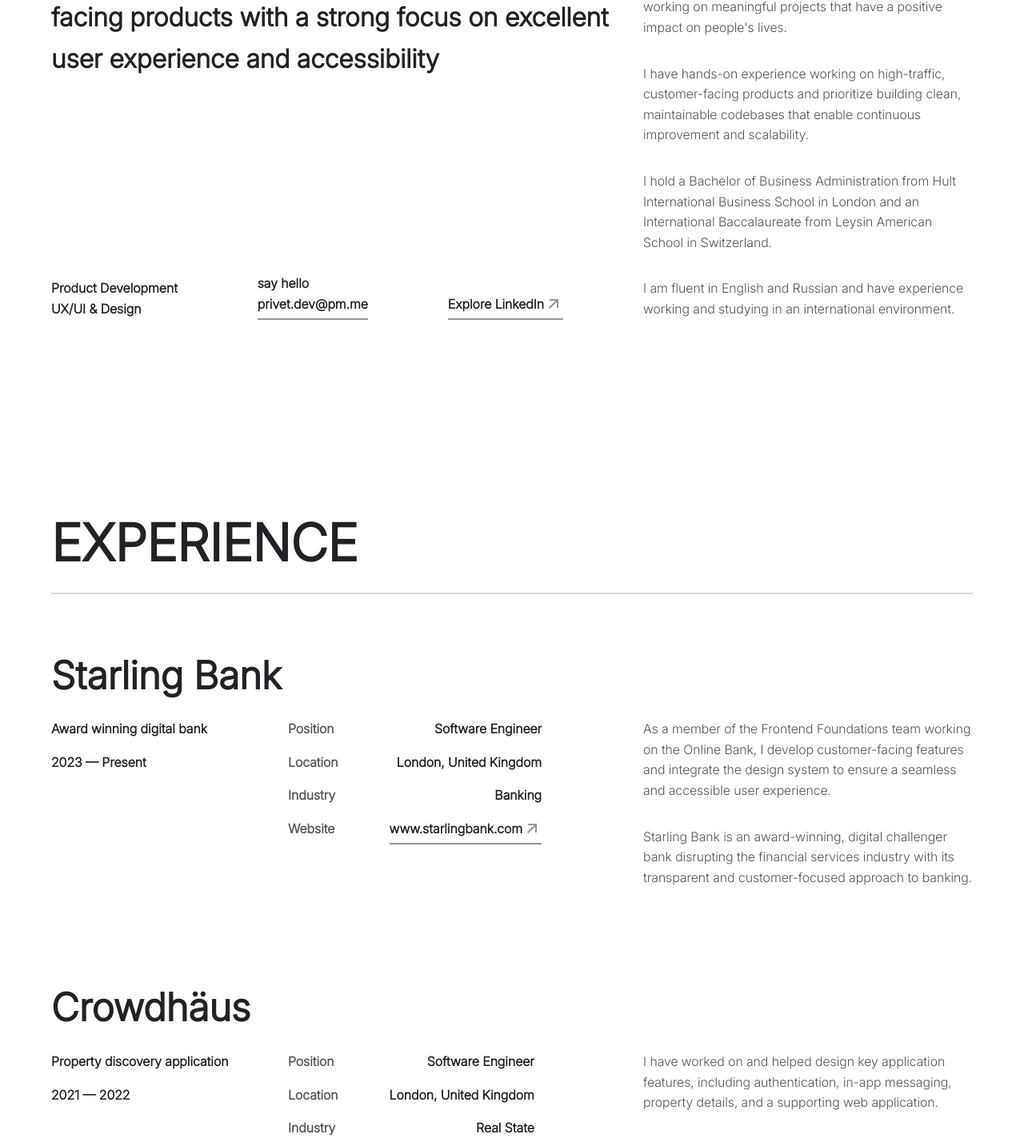
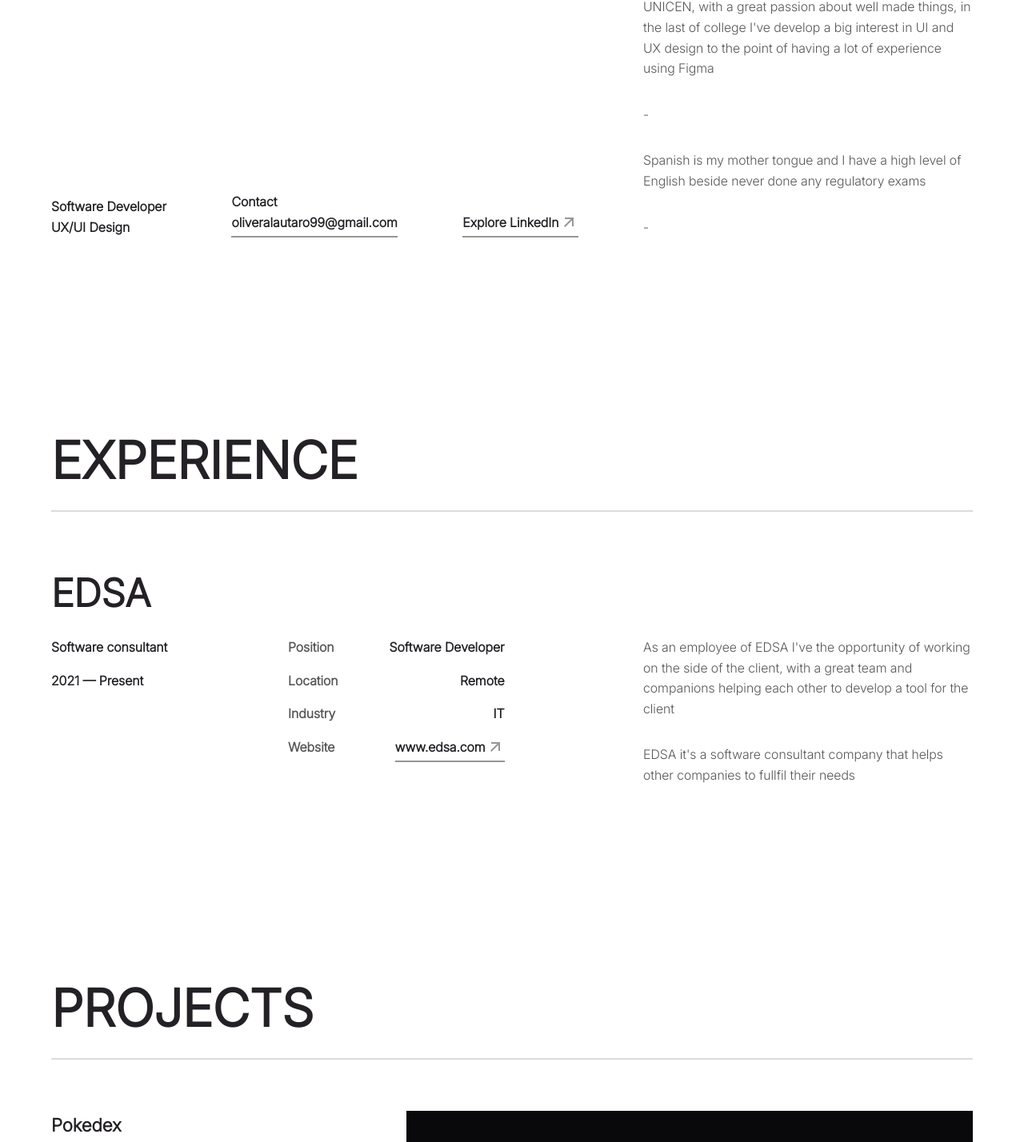
Before and after one commit to kappaggaeru/portfoliov2, a Next.js app: page / in a window 1280 px wide. Shown: the part 1199-2627 px from the top of the page at 80% size. Built offline with nearby package versions, Linux system fonts and the light colour scheme.

Commit message:
Ajuste para que el sitio soporte dos idiomas

```diff
--- a/src/app/components/about-component.tsx
+++ b/src/app/components/about-component.tsx
@@ -1,19 +1,22 @@
+"use client";
+import { useLanguage } from "../context/LanguageContext";
 import { ActionButtonProps } from "../models/button-custom-model";
 import ActionButtonComponent from "./buttons/action-button-component"
 
 export default function AboutComponent() {
+    const { t } = useLanguage();
 
     const props: ActionButtonProps = {
-        firstText: "Explore LinkedIn",
+        firstText: t.linkedin,
         icon: "M16.0037 9.41421L7.39712 18.0208L5.98291 16.6066L14.5895 8H7.00373V6H18.0037V17H16.0037V9.41421Z"
     }
 
 
     const arrayParagraphs = [
-        "Self-taught software engineer with a strong knowledge of TypeScript, Swift, and Java. I am passionate about working on meaningful projects that have a positive impact on people's lives.",
-        "I have hands-on experience working on high-traffic, customer-facing products and prioritize building clean, maintainable codebases that enable continuous improvement and scalability.",
-        "I hold a Bachelor of Business Administration from Hult International Business School in London and an International Baccalaureate from Leysin American School in Switzerland.",
-        "I am fluent in English and Russian and have experience working and studying in an international environment."
+        t.aboutP1,
+        t.aboutP2,
+        t.aboutP3,
+        t.aboutP4
     ];
 
     const paragraphs = arrayParagraphs.map((p, index) =>
@@ -22,17 +25,17 @@
         </p>
     );
 
-    const title = "Over the years, I have worked on customer-facing products with a strong focus on excellent user experience and accessibility";
+    const title = t.aboutDesc;
 
     const role =
         <div>
-            <p>Product Development</p>
-            <p>UX/UI & Design</p>
+            <p>{ t.role1 }</p>
+            <p>{ t.role2 }</p>
         </div>
 
     return (
         <section id="about" className="about-container content-container">
-            <h3 className="title-section">ABOUT</h3>
+            <h3 className="title-section">{t.about}</h3>
             <hr className="mar-bot" />
             <div className="about-grid-container">
                 <div className="about-grid-title">
@@ -46,8 +49,8 @@
                 <div className="about-grid-links">
                     <div className="grid-links">
                         <div className="role-link-container">{role}</div>
-                        <div className="contact-link-container">
-                            <ActionButtonComponent firstText={"say hello"} secondText={"privet.dev@pm.me"} />
+                        <div className="contact-link-container contact-mail">
+                            <ActionButtonComponent firstText={t.hello} secondText={t.mail} />
                         </div>
                         <div className="explore-link-container">
                             <ActionButtonComponent {...props} />
--- a/src/app/components/cards/experience-card-component.tsx
+++ b/src/app/components/cards/experience-card-component.tsx
@@ -1,9 +1,11 @@
-
+"use client";
 import { ActionButtonProps } from "@/app/models/button-custom-model";
 import { Experience } from "@/app/models/experience-model";
 import ActionButtonComponent from "../buttons/action-button-component";
+import { useLanguage } from "@/app/context/LanguageContext";
 
 export default function ExperienceCardComponent({ experience }: { experience: Experience }) {
+    const { t } = useLanguage();
 
     const paragraphs = experience.responsabilities.map((experience, index) =>
         <p key={index}>
@@ -35,14 +37,14 @@
                 </div>
                 <div className="experience-grid-table mar-top-1">
                     <div className="experience-table">
-                        <p>Position</p>
+                        <p>{t.positionLabel}</p>
                         <p>{experience.position}</p>
-                        <p>Location</p>
+                        <p>{t.locationLabel}</p>
                         <p>{experience.location}</p>
-                        <p>Industry</p>
+                        <p>{t.industryLabel}</p>
                         <p>{experience.industry}</p>
                         {
-                            experience.website && <p>Website</p>
+                            experience.website && <p>{t.websiteLabel}</p>
                         }
                         {
                             experience.website &&
--- a/src/app/components/experience-component.tsx
+++ b/src/app/components/experience-component.tsx
@@ -1,41 +1,31 @@
+"use client";
+import { useLanguage } from "../context/LanguageContext";
 import { Experience } from "../models/experience-model";
 import ExperienceCardComponent from "./cards/experience-card-component";
 
-const experienceStarling: Experience = {
-    company: 'Starling Bank',
-    subtitle: 'Award winning digital bank',
-    time: '2023 — Present',
-    responsabilities: [
-        'As a member of the Frontend Foundations team working on the Online Bank, I develop customer-facing features and integrate the design system to ensure a seamless and accessible user experience.',
-        'Starling Bank is an award-winning, digital challenger bank disrupting the financial services industry with its transparent and customer-focused approach to banking.'
-    ],
-    position: 'Software Engineer',
-    location: 'London, United Kingdom',
-    industry: 'Banking',
-    website: 'www.starlingbank.com'
-}
+export default function ExperienceComponent() {
+    const { t } = useLanguage();
 
-const experienceCrowhaus: Experience = {
-    company: 'Crowdhäus',
-    subtitle: 'Property discovery application',
-    time: '2021 — 2022',
-    responsabilities: [
-        'I have worked on and helped design key application features, including authentication, in-app messaging, property details, and a supporting web application.',
-        'Crowdhaus was a property discovery application with 25,000+ downloads and 400+ five-star reviews, which allowed users across the United Kingdom to discover homes to buy and rent.'
-    ],
-    position: 'Software Engineer',
-    location: 'London, United Kingdom',
-    industry: 'Real State',
-}
+    const experienceEdsa: Experience = {
+        company: t.experienceCompany,
+        subtitle: t.experienceDesd,
+        time: t.experiencePeriod,
+        responsabilities: [
+            t.experienceP1,
+            t.experienceP2
+        ],
+        position: t.experiencePosition,
+        location: t.experienceLocation,
+        industry: t.experienceIndustry,
+        website: t.experienceWebsite
+    }
 
-export default function ExperienceComponent() {
     return (
         <section id="experience" className="experience-container content-container">
-            <h3 className="title-section">EXPERIENCE</h3>
+            <h3 className="title-section">{t.experience}</h3>
             <hr className="mar-bot" />
             <div className="experience-cards-container">
-                <ExperienceCardComponent experience={experienceStarling} />
-                <ExperienceCardComponent experience={experienceCrowhaus} />
+                <ExperienceCardComponent experience={experienceEdsa} />
             </div>
         </section>
     );
--- a/src/app/components/footer-component.tsx
+++ b/src/app/components/footer-component.tsx
@@ -1,16 +1,20 @@
+"use client";
+import { useLanguage } from "../context/LanguageContext";
 import ActionButtonComponent from "./buttons/action-button-component";
 
 const arrowIcon = "M16.0037 9.41421L7.39712 18.0208L5.98291 16.6066L14.5895 8H7.00373V6H18.0037V17H16.0037V9.41421Z";
 
 export default function FooterComponent() {
+    const { t } = useLanguage();
+
     return (
         <footer id="contact">
             <hr className="mar-bot" />
             <div className="footer-grid">
                 <div className="footer-title-container">
-                    <h4>Let's Collaborate</h4>
+                    <h4>{t.collaborate}</h4>
                     <a className="contact-link-footer">
-                        <ActionButtonComponent firstText={"privet.dev@pm.me"} />
+                        <ActionButtonComponent firstText={t.mail} />
                     </a>
                 </div>
                 <div className="footer-subtitle-container">
@@ -25,7 +29,7 @@
                             <ActionButtonComponent firstText={"Medium"} icon={arrowIcon} />
                         </a>
                     </div>
-                    <p>© ANDREY MITKO 2025</p>
+                    <p>© LAUTARO OLIVERA 2025</p>
                 </div>
             </div>
         </footer>
--- a/src/app/components/menu-component.tsx
+++ b/src/app/components/menu-component.tsx
@@ -1,23 +1,26 @@
+import { useLanguage } from "../context/LanguageContext";
 import { useMenu } from "../context/MenuContext";
 import ActionButtonComponent from "./buttons/action-button-component";
+import LanguageButtonComponent from "./buttons/language-change-button-component";
 import ToggleThemeButton from "./buttons/toggle-theme-button-component";
 
 export default function MenuComponent() {
     const { toggleMenu } = useMenu();
+    const { t } = useLanguage();
 
     function CloseMenuButton() {
         return (
             <div onClick={toggleMenu}>
-                <ActionButtonComponent firstText={"CLOSE"} />
+                <ActionButtonComponent firstText={t.close} styleClass="menu-button"/>
             </div>
         )
     }
 
     const labels = [
-        'about',
-        'experience',
-        'projects',
-        'contact'
+        t.about,
+        t.experience,
+        t.projects,
+        t.contact
     ];
 
     const listLabels = labels.map((label, index) =>
@@ -42,7 +45,7 @@
         return (
             <div className="footer-menu-container">
                 <div className="footer-menu-item">
-                    <ActionButtonComponent firstText={"Say hello"} secondText={"privet.dev@pm.me"} />
+                    <LanguageButtonComponent />
                 </div>
                 <ToggleThemeButton styleClass="toggle-theme-button text-align-end" />
             </div>
--- a/src/app/components/navbar-component.tsx
+++ b/src/app/components/navbar-component.tsx
@@ -41,8 +41,8 @@
                 <div className="navbar-links-container">
                     {navbarLinks}
                 </div>
-                <div onClick={toggleMenu} className="navbar-menu-button">
-                    <ActionButtonComponent firstText={"MENU"} />
+                <div onClick={toggleMenu} className="navbar-menu-button menu-button">
+                    <ActionButtonComponent firstText={"menu"} />
                 </div>
             </div>
             <div className={showMenu ? "d-block" : "d-none"}>
--- a/src/app/components/projects-component.tsx
+++ b/src/app/components/projects-component.tsx
@@ -1,91 +1,39 @@
+"use client";
+import { useLanguage } from "../context/LanguageContext";
 import { Project } from "../models/project-model";
 import ProjectCardComponent from "./cards/project-card-component";
 
+export default function ProjectsComponent() {
+    const { t } = useLanguage();
+
     const projectCompound: Project = {
-    title: 'Compound Interest Calculator',
+        title: t.projectTitle,
         skills: [
-        'Web Development',
-        'Design',
-        'Idea',
+            t.projectSkill1,
+            t.projectSkill2,
+            t.projectSkill3,
         ],
-    year: '2024',
+        year: t.projectYear,
         images: [
             {
                 src: '/assets/images/andrey-project-1.png',
-            alt: 'web-image'
+                alt: t.projectImageAlt
             }
         ],
         paragraphs: [
-        'This side project started from my personal interest in the effects of compound interest.',
-        'My goal was to create a simple, user-friendly tool that hides all the complexity — something people could use regularly.',
-        'The project was developed using TypeScript, React, Vite, and deployed on Cloudflare Pages.',
+            t.projectP1,
+            t.projectP2,
+            t.projectP3
         ],
         website: 'www.savings.lol'
     }
 
-const projectBrowser: Project = {
-    title: 'Browser Agnostic Tab Manager',
-    skills: [
-        'Web Development',
-        'Design',
-        'Idea',
-    ],
-    year: '2022',
-    images: [
-        {
-            src: '/assets/images/andrey-project-2.png',
-            alt: 'web-image'
-        },
-        {
-            src: '/assets/images/andrey-project-3.png',
-            alt: 'web-image'
-        }
-    ],
-    paragraphs: [
-        'The project has been created to solve the personal problem of organising learning resources.',
-        'I was hoping to create a tool that would help me quickly capture and re-share various resources without being limited to a single device or web browser.',
-        'The project was built using TypeScript, React, and Tailwind CSS, with data stored in MongoDB.'
-    ],
-    website: 'www.tabager.com'
-}
-
-const projectDrift: Project = {
-    title: 'Drift Focus & Meditation',
-    skills: [
-        'iOS Development'
-    ],
-    year: '2022',
-    images: [
-        {
-            src: '/assets/images/andrey-project-4.png',
-            alt: 'web-image'
-        },
-        {
-            src: '/assets/images/andrey-project-5.png',
-            alt: 'web-image'
-        },
-        {
-            src: '/assets/images/andrey-project-6.png',
-            alt: 'web-image'
-        }
-    ],
-    paragraphs: [
-        'As a part of a small team, I helped plan, develop and launch a native iOS application for a client in the mental health sector.',
-        'Drift combined meditation & with popular focus methods to help users improve their focus. The app offered an extra level of customisation, with the ability to create custom focus sessions to suit user needs.',
-        'The project was built with Swift and MVVM architecture, integrating RevenueCat for the in-app payments.'
-    ],
-    website: 'Project details'
-}
-
-export default function ProjectsComponent() {
     return (
         <section id="projects" className="projects-container content-container">
-            <h3 className="title-section">PROJECTS</h3>
+            <h3 className="title-section">{t.projects}</h3>
             <hr className="mar-bot" />
             <div className="projects-cards-container">
                 <ProjectCardComponent project={projectCompound} />
-                <ProjectCardComponent project={projectBrowser} />
-                <ProjectCardComponent project={projectDrift} />
             </div>
         </section>
     );
--- a/src/app/globals.css
+++ b/src/app/globals.css
@@ -111,7 +111,16 @@
 .toggle-theme-button span:first-of-type::first-letter {
     text-transform: capitalize;
 }
+
 .toggle-theme-button span:last-of-type {
+    text-transform: capitalize;
+}
+
+.menu-button span {
+    text-transform: uppercase;
+}
+
+.contact-mail span:first-of-type{
     text-transform: capitalize;
 }
 
@@ -408,6 +417,7 @@
 
 .title-section {
     margin-bottom: 1rem;
+    text-transform: uppercase;
 }
 
 .main-container {
--- a/src/app/js/translations/en.json
+++ b/src/app/js/translations/en.json
@@ -1,15 +1,48 @@
 {
-    "welcome": "Welcome to my website",
-    "description": "A business-oriented product engineer with 3+ years of experience working in fintech and proptech industries",
+    "description": "Frontend developer with more than 4 years of experience working in the fintech industry",
     "switchLanguage": "cambiar a",
     "language": "español",
+    "close": "close",
     "switchTo": "switch to",
     "located": "based in",
-    "location": "london, united kingdom",
+    "location": "buenos aires, argentina",
     "about": "about",
     "experience": "experience",
     "projects": "projects",
     "contact": "contact",
     "darkMode": "dark mode",
-    "lightMode": "light mode"
+    "lightMode": "light mode",
+    "aboutDesc": "I have worked on IT since 2021",
+    "aboutP1": "I've finished my carrer 'TUDAI' (Tecnicatura Universitaria en Desarrollo de Aplicaciones Informáticas) in 2020, in UNICEN, with a great passion about well made things, in the last of college I've develop a big interest in UI and UX design to the point of having a lot of experience using Figma",
+    "aboutP2": "-",
+    "aboutP3": "Spanish is my mother tongue and I have a high level of English beside never done any regulatory exams",
+    "aboutP4": "-",
+    "role1": "Software Developer",
+    "role2": "UX/UI Design",
+    "linkedin": "Explore LinkedIn",
+    "hello": "contact",
+    "mail": "oliveralautaro99@gmail.com",
+    "experienceCompany": "EDSA",
+    "experienceDesd": "Software consultant",
+    "experiencePeriod": "2021 — Present",
+    "experiencePosition": "Software Developer",
+    "experienceLocation": "Remote",
+    "experienceIndustry": "IT",
+    "experienceWebsite": "www.edsa.com",
+    "experienceP1": "As an employee of EDSA I've the opportunity of working on the side of the client, with a great team and companions helping each other to develop a tool for the client",
+    "experienceP2": "EDSA it's a software consultant company that helps other companies to fullfil their needs",
+    "positionLabel": "Position",
+    "locationLabel": "Location",
+    "industryLabel": "Industry",
+    "websiteLabel": "Website",
+    "projectTitle": "Pokedex",
+    "projectSkill1": "Web Development",
+    "projectSkill2": "Design",
+    "projectSkill3": "Idea",
+    "projectYear": "2025",
+    "projectImageAlt": "Card of a pokemon",
+    "projectP1": "This project was born as a hobby and by the my love for Pokemon, it is currently on development.",
+    "projectP2": "My goal is to create a webapp that allows you to visualize pokemons shown as cards, mixing elements from the pokedex and from the trading cards game.",
+    "projectP3": "I use Figma for the design and React for the development.",
+    "collaborate": "Let's collaborate"
 }
--- a/src/app/js/translations/es.json
+++ b/src/app/js/translations/es.json
@@ -1,8 +1,8 @@
 {
-    "welcome": "Bienvenido a mi sitio web",
-    "description": "Developer",
+    "description": "Desarrollador orientado al frontend con más de 4 años de experiencia trabajando en la insdustria tecnológica",
     "switchLanguage": "switch to",
     "language": "english",
+    "close": "cerrar",
     "switchTo": "cambiar a",
     "located": "ubicado en",
     "location": "buenos aires, argentina",
@@ -11,5 +11,39 @@
     "projects": "proyectos",
     "contact": "contacto",
     "darkMode": "modo oscuro",
-    "lightMode": "modo claro"
+    "lightMode": "modo claro",
+    "aboutDesc": "Hace varios años que me dedico profesionalmente al desarrollo de software",
+    "aboutP1": "Finalicé la carrera Tecnicatura Universitaria en Desarrollo de Aplicaciones Informáticas (TUDAI) en 2020, en la UNICEN de Tandil, con una gran pasión por las cosas bien hechas, durante el último año de carrera desarrollé un gran interés por el diseño UI y UX llegando a tener un buen manejo de Figma",
+    "aboutP2": "-",
+    "aboutP3": "El Español es mi lengua materna y tengo un buen manejo del Íngles a pesar de no haber realizado ningún examen de admisión",
+    "aboutP4": "-",
+    "role1": "Desarrollador de software",
+    "role2": "Diseño UX/UI",
+    "linkedin": "Explorar LinkedIn",
+    "hello": "contacto",
+    "mail": "oliveralautaro99@gmail.com",
+    "experienceCompany": "EDSA",
+    "experienceDesd": "Consultora de Software",
+    "experiencePeriod": "2021 — Presente",
+    "experiencePosition": "Desarrollador de Software",
+    "experienceLocation": "Remoto",
+    "experienceIndustry": "Tecnólogia",
+    "experienceWebsite": "www.edsa.com",
+    "experienceP1": "Mi trabajo en EDSA me presentó la oportunidad de trabajar del lado del cliente para una empresa enfocada en el seguro, realicé tareas de frontend y backend, utilizando Angular, Spring y PlSQL.",
+    "experienceP2": "Estrategias Diferencias S.A. es una consultora de software ubicada en la ciudad de Tandil, Buenos Aires, ofrecen soluciones tecnologicas especializadas a sus clientes",
+    "positionLabel": "Posición",
+    "locationLabel": "Ubicación",
+    "industryLabel": "Industria",
+    "websiteLabel": "Sitio web",
+    "projectTitle": "Pokedex",
+    "projectSkill1": "Desarrollo Web",
+    "projectSkill2": "Diseño",
+    "projectSkill3": "Idea",
+    "projectYear": "2025",
+    "projectImageAlt": "Card de un pokemon",
+    "projectP1": "Este projecto comenzó como hobbie y por el amor a los pokemon, actualmente se encuentra en etapa de desarrollo.",
+    "projectP2": "Mi objetivo es crear una webapp para poder visualizar pokemones presentados como cartas, combiando así elementos de la pokedex y del juego de cartas intercambiables.",
+    "projectP3": "Utilizo Figma para el diseño y React para su desarrollo.",
+    "collaborate": "Contactame"
+
 }
--- a/src/app/layout.tsx
+++ b/src/app/layout.tsx
@@ -13,7 +13,7 @@
 });
 
 export const metadata: Metadata = {
-    title: "Andrey Mitko - Portfolio",
+    title: "Lautaro Olivera - Portfolio",
     description: "Generated by create next app",
 };
 
```
Lines whose indentation alone changed are shown as unchanged.
